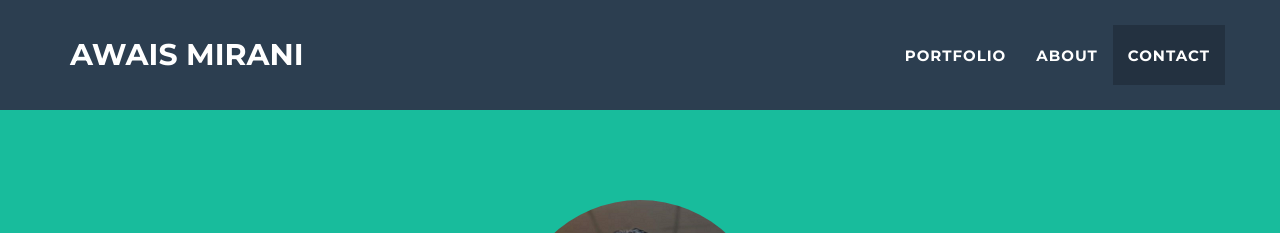
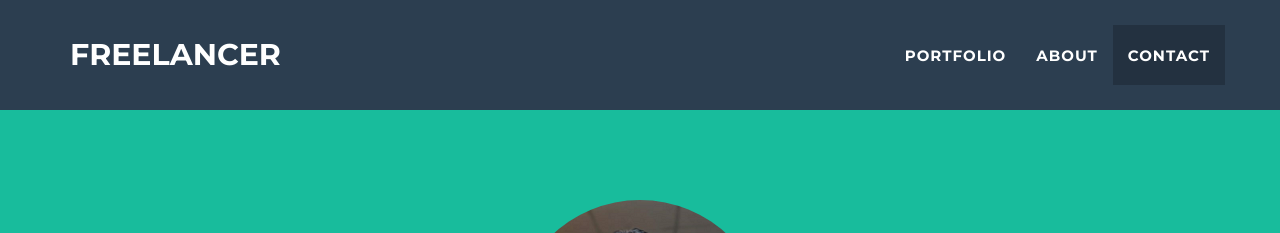
Before and after one commit to rafiurehman/awais-mirani, a Jekyll site: the page built from _posts/2014-07-18-project-1.markdown, in a window 1280 px wide. Shown: the top 233 px of the page. Built offline with Jekyll 4.4.1, drawn with Linux system fonts in a browser that asks for light colours.

Commit message:
Update nav.html

```diff
--- a/_includes/nav.html
+++ b/_includes/nav.html
@@ -9,7 +9,8 @@
         <span class="icon-bar"></span>
         <span class="icon-bar"></span>
       </button>
-      <a class="navbar-brand" href="#page-top">{{ site.title }}</a>
+      <!-- <a class="navbar-brand" href="#page-top">{{ site.title }}</a> -->
+      <a class="navbar-brand" href="#page-top">Freelancer</a>
     </div>
 
     <!-- Collect the nav links, forms, and other content for toggling -->
```
